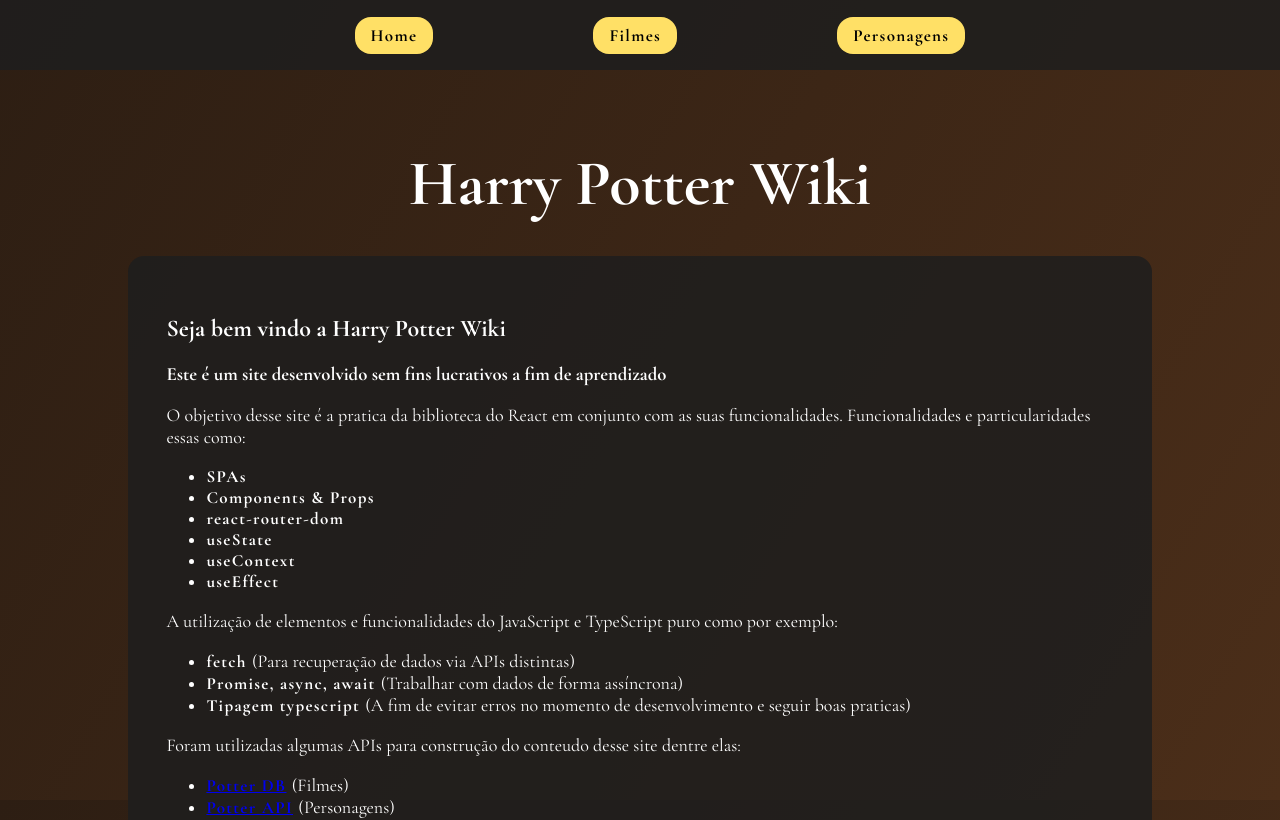
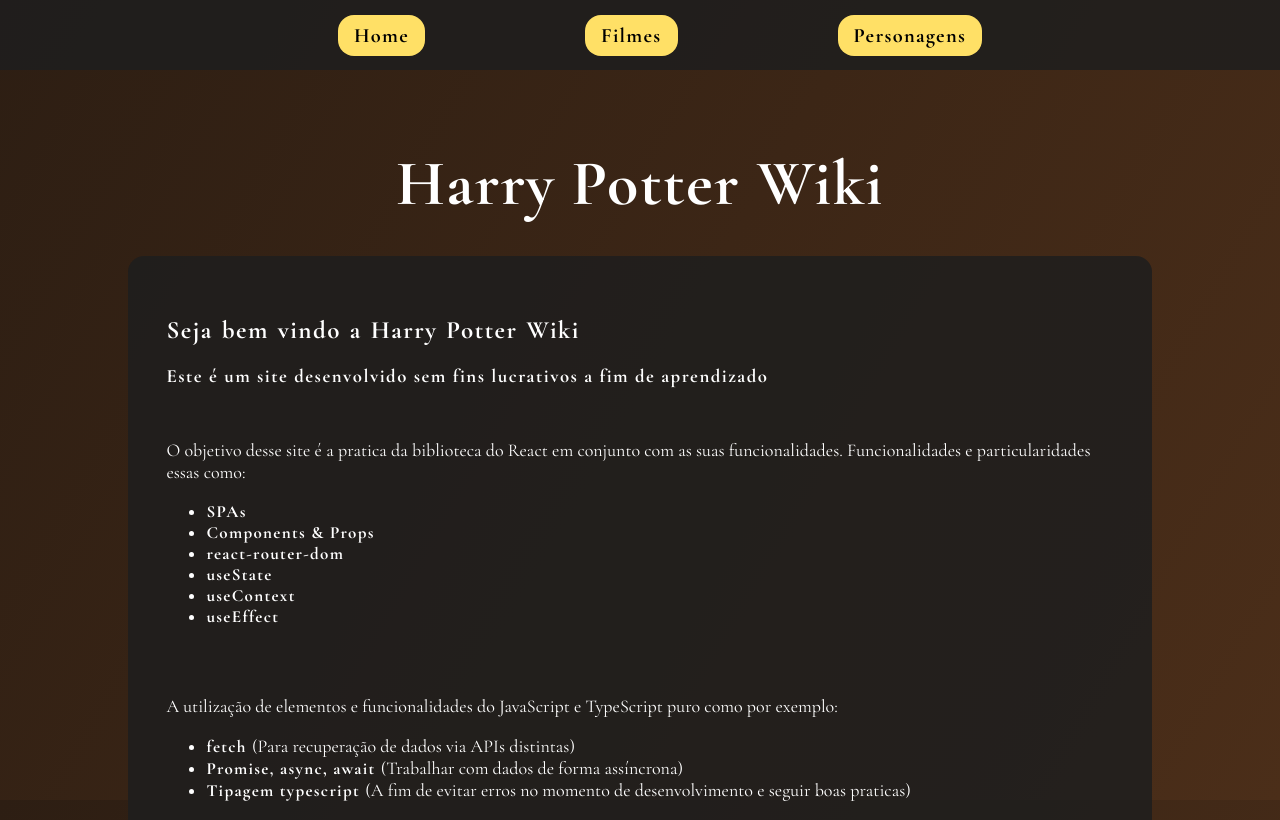
Before and after one commit to xOmilk/api-harry-potter, a React (Vite) app: page / in a window 1280 px wide. Shown: the top 820 px of the page. Built offline with nearby package versions, Linux system fonts and the light colour scheme.

Commit message:
Estilização site

```diff
--- a/src/components/Footer/styles.module.css
+++ b/src/components/Footer/styles.module.css
@@ -11,8 +11,9 @@
 	background: var(--background-item);
 
 	& a {
+		letter-spacing: 1.2px;
 		text-decoration: none;
-		color: white;
+		color: var(--golden);
 
 		&:hover {
 			text-decoration: underline;
--- a/src/components/Navbar/styles.module.css
+++ b/src/components/Navbar/styles.module.css
@@ -17,14 +17,14 @@
 	border-radius: 1rem;
 	background-color: var(--golden);
 	color: black;
-	font-weight: bold;
+	font-weight: bolder;
+	font-size: larger;
 	text-decoration: none;
 	transition: all 0.2s ease-in-out;
 
 	&:hover {
 		opacity: 70%;
 		padding: 1rem 1rem;
-
 	}
 	&:active {
 		background-color: black;
--- a/src/layout/DefaultLayout/index.tsx
+++ b/src/layout/DefaultLayout/index.tsx
@@ -7,13 +7,15 @@
 import "../../styles/theme.css";
 import "../../styles/globals.css";
 
+import styles from "./styles.module.css";
+
 export function DefaultLayout() {
 	return (
 		<div className="app-container">
 			<Navbar />
 			<main className="main-content">
 				<Heading>
-					<h1>Harry Potter Wiki</h1>
+					<h1 className={styles.title}>Harry Potter Wiki</h1>
 				</Heading>
 
 				<Outlet />
--- /dev/null
+++ b/src/layout/DefaultLayout/styles.module.css
@@ -0,0 +1,3 @@
+.title {
+	letter-spacing: 1.5px !important;
+}
--- a/src/pages/Home/index.tsx
+++ b/src/pages/Home/index.tsx
@@ -5,11 +5,13 @@
 	return (
 		<Container>
 			<div className={styles.content}>
-				<h2>Seja bem vindo a Harry Potter Wiki</h2>
-				<h3>
-					Este é um site desenvolvido sem fins lucrativos a fim de
-					aprendizado
-				</h3>
+				<div className={styles.top}>
+					<h2>Seja bem vindo a Harry Potter Wiki</h2>
+					<h3>
+						Este é um site desenvolvido sem fins lucrativos a fim de
+						aprendizado
+					</h3>
+				</div>
 				<p>
 					O objetivo desse site é a pratica da biblioteca do React em
 					conjunto com as suas funcionalidades. Funcionalidades e
--- a/src/pages/Home/styles.module.css
+++ b/src/pages/Home/styles.module.css
@@ -5,6 +5,18 @@
 	margin-top: 2rem;
 	width: 80%;
 	background: var(--background-item);
+	display: flex;
+	flex-flow: column wrap;
+	gap: 0.9rem;
+}
+
+.top {
+	letter-spacing: 1.5px;
+
+	h2 {
+		font-size: 25px;
+		word-spacing: 1.5px;
+	}
 }
 
 p,
@@ -22,3 +34,12 @@
 		font-weight: normal;
 	}
 }
+
+a {
+	color: var(--golden);
+	text-decoration: none;
+
+	&:hover {
+		text-decoration: underline;
+	}
+}
--- a/src/styles/globals.css
+++ b/src/styles/globals.css
@@ -46,8 +46,8 @@
 	/* background: linear-gradient(135deg, #1E1E1E, #2A2A2A, #404040); */
 	/* background: linear-gradient(135deg, #1e1e1e, #3a2f25, #6e4f1c); */
 
-	background-attachment: scroll;
-	background-repeat: no-repeat;
+	background-repeat: no-repeat !important;
+	background-attachment: fixed !important;
 	background-size: cover;
 	overflow: auto;
 }
```
